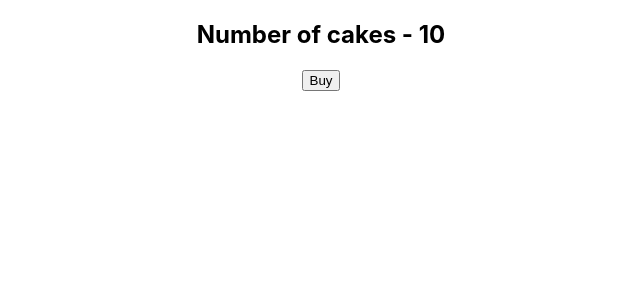
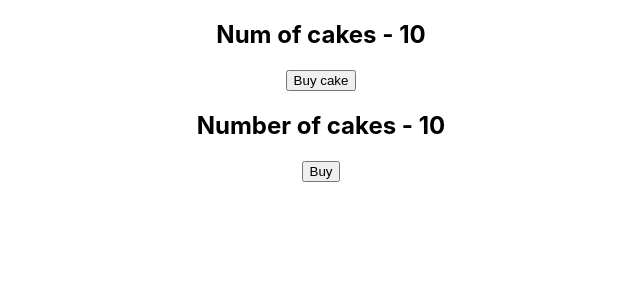
Before and after one commit to jovanimal/react-redux-demo, a React (Create React App) app: page / in a window 1280 px wide. Shown: the top 300 px of the page, without its empty margins (319-959 px from the left). Built offline with nearby package versions, Linux system fonts and the light colour scheme.

Commit message:
added useSelector

```diff
--- a/src/App.js
+++ b/src/App.js
@@ -3,11 +3,13 @@
 import store from './redux/store'
 import './App.css';
 import CakeContainer from './components/CakeContainer'
+import HooksCakeContainer from './components/HooksCakeContainer'
 
 function App() {
   return (
     <Provider store={store}>
       <div className='App'>
+        <HooksCakeContainer />
         <CakeContainer />
       </div>
     </Provider>
--- /dev/null
+++ b/src/components/HooksCakeContainer.js
@@ -0,0 +1,14 @@
+import React from 'react'
+import { useSelector } from 'react-redux'
+
+function HooksCakeContainer() {
+  const numOfCakes = useSelector(state => state.numOfCakes)
+  return (
+    <div>
+      <h2>Num of cakes - {numOfCakes}</h2>
+      <button>Buy cake</button>
+    </div>
+  )
+}
+
+export default HooksCakeContainer
```
